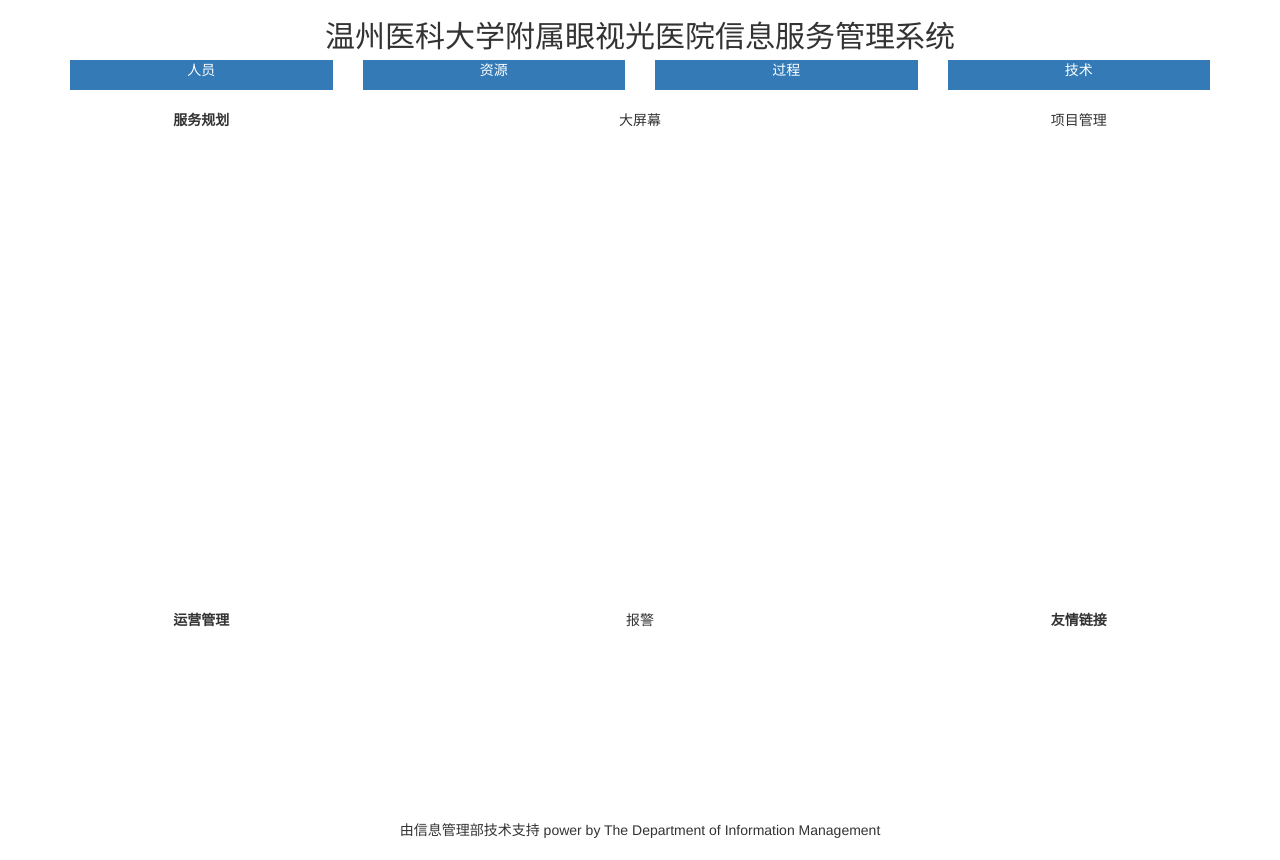
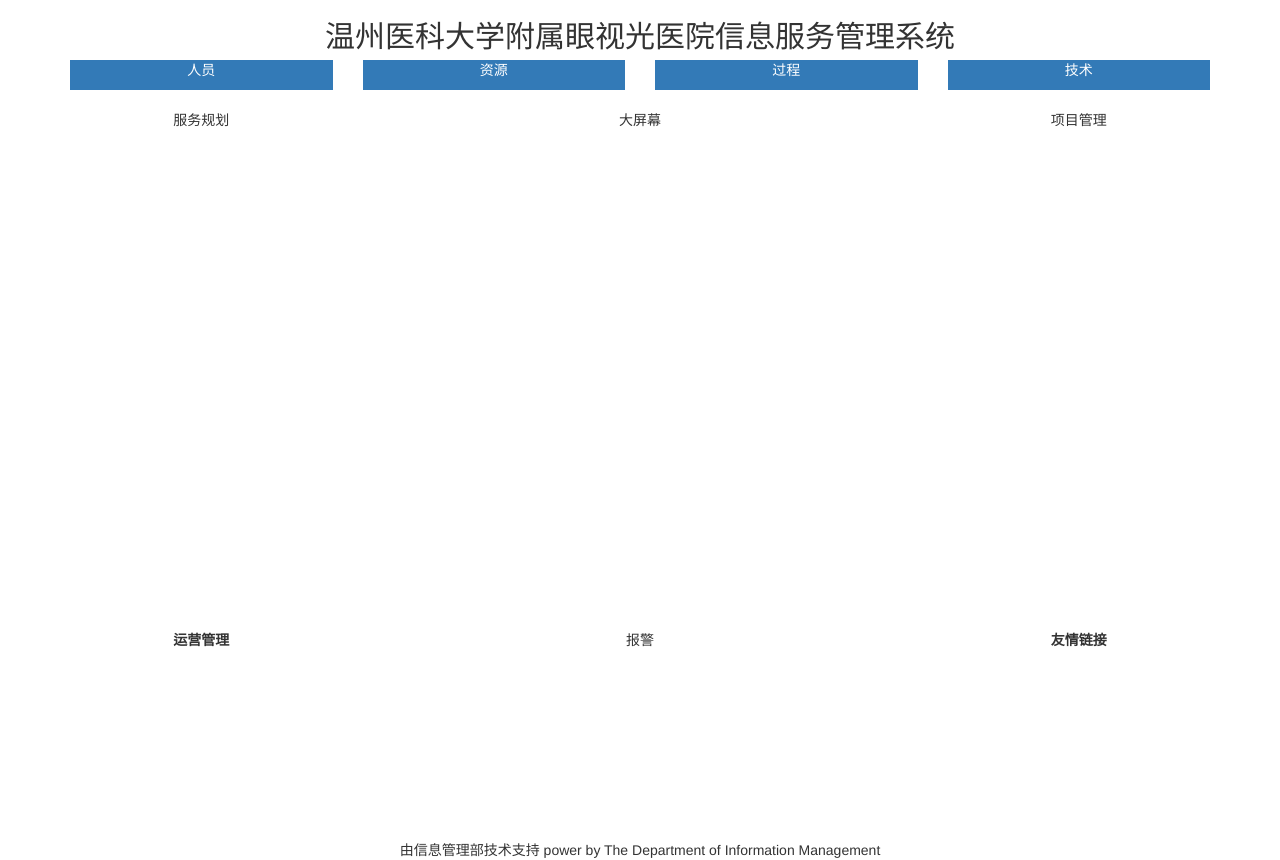
Before and after one commit to chenmalixue/sdom, a Django app: page / in a window 1280 px wide. Before the commit the page ends 838 px from the top, so only its background shows below. Run offline with Django 5.2, Linux system fonts and the light colour scheme; data that the repository does not hold is empty; some libraries are stand-ins or nearby versions.

Commit message:
2025.04.24.002

```diff
--- a/templates/MainPage.html
+++ b/templates/MainPage.html
@@ -42,7 +42,7 @@
     <div class = "container" >
         <div class ="row"  >
             <div class = "col-md-3" >
-                 <label style="display: inline-block; text-align: center; width: 100%;">服务规划</label>
+                 <div class = "text-center" style="height: 500px;">服务规划</div>
                  <label style="display: inline-block; text-align: center; width: 100%;">
                      {% for sysplan in sysplans %}
 
@@ -51,7 +51,7 @@
                      {% endfor %}
                  </label>
             </div>
-             <div class = "col-md-6" >
+            <div class = "col-md-6" >
                 <div class = "text-center" style="height: 500px;">大屏幕</div>
             </div>
             <div class = "col-md-3" >
```
